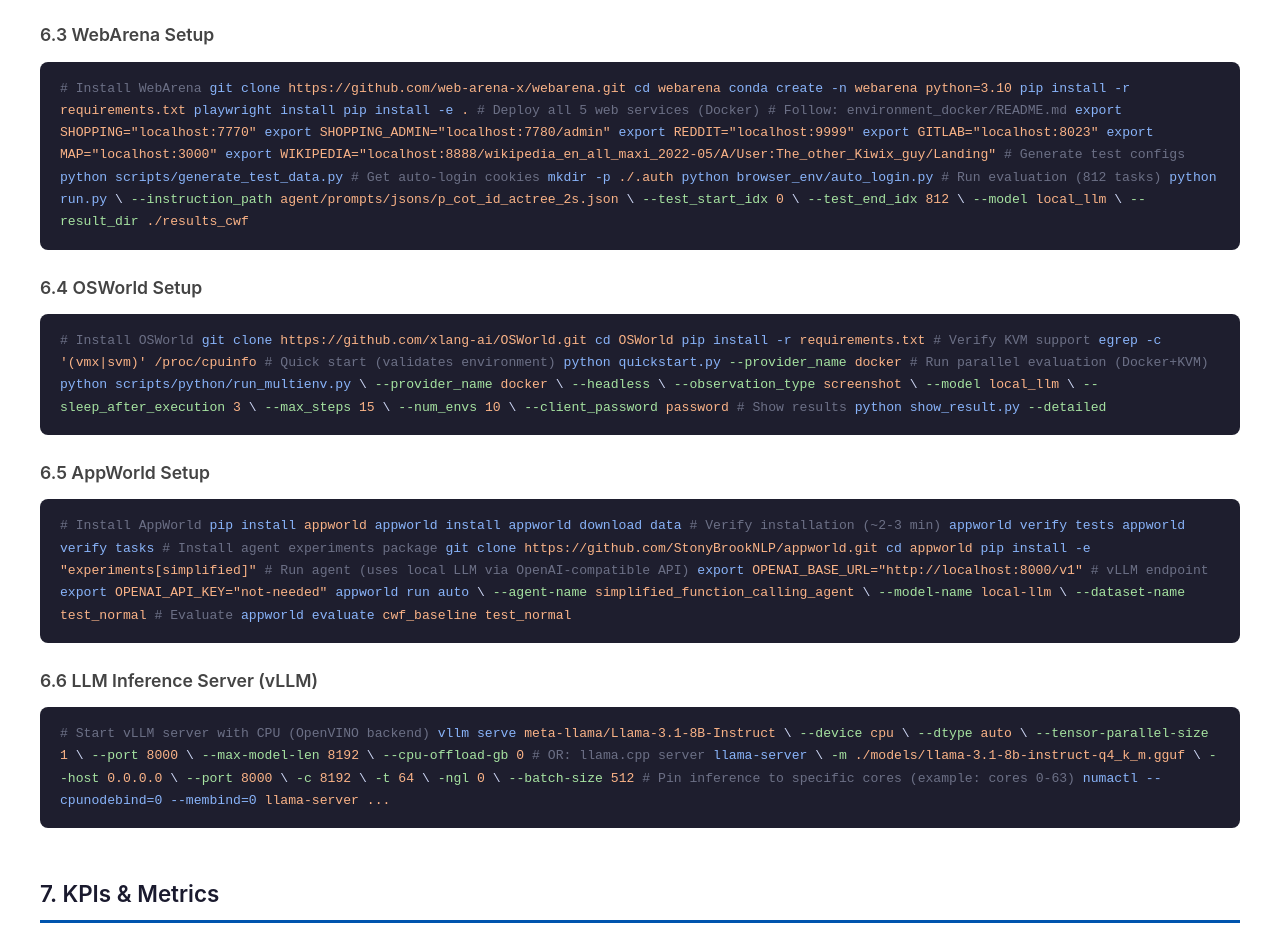
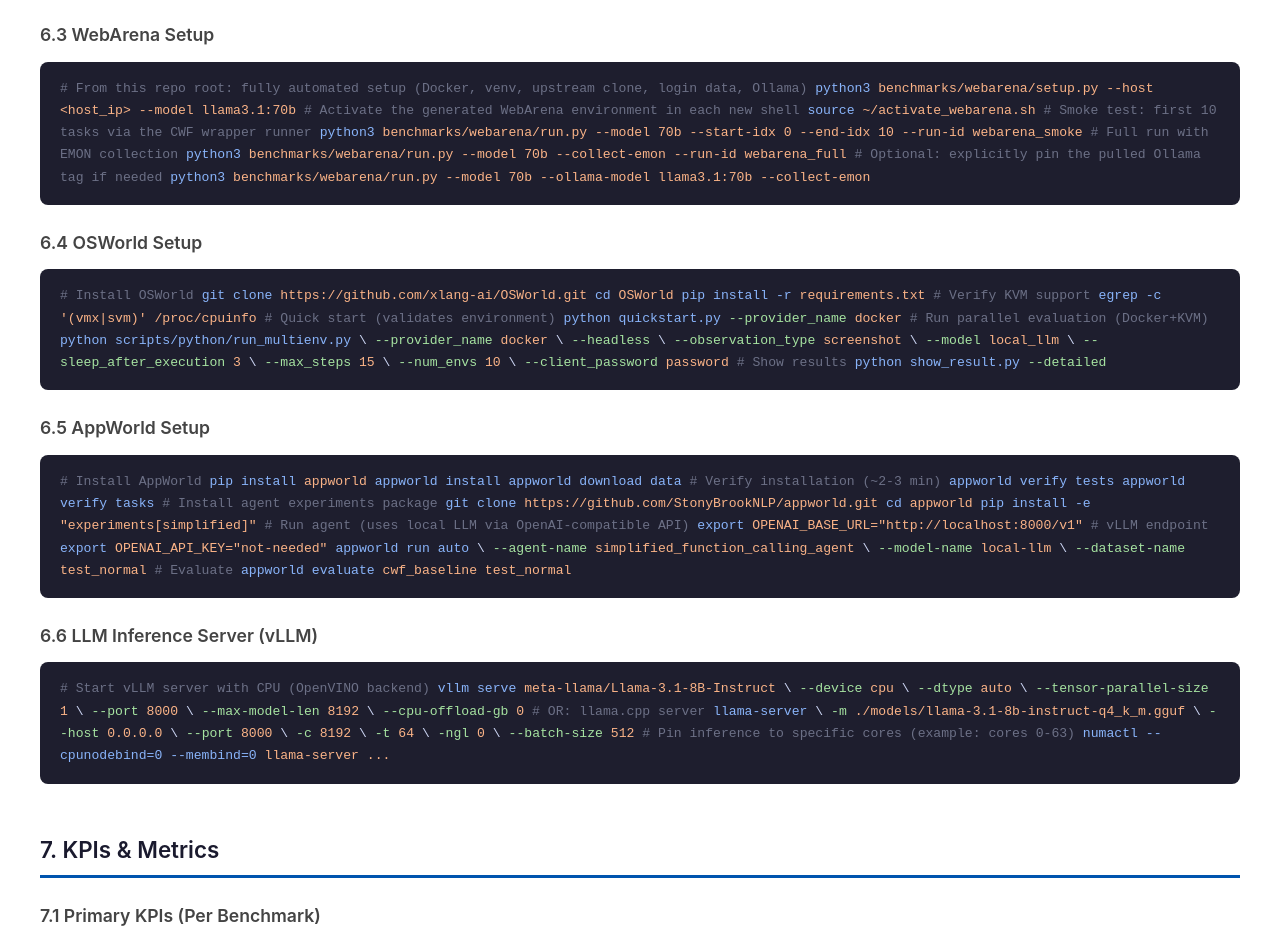
Before and after one commit to punitshah01/CWF_AgenticAI_wls, a plain HTML site: page agentic_workloads_testplan.html in a window 1280 px wide. Shown: the part 7637-8571 px from the top of the page. Drawn offline with nearby package versions, Linux system fonts and the light colour scheme.

Commit message:
docs: refresh webarena report flow and restore emon setup safeguards

```diff
--- a/agentic_workloads_testplan.html
+++ b/agentic_workloads_testplan.html
@@ -869,37 +869,20 @@
 
     <h3 class="section-subtitle">6.3 WebArena Setup</h3>
     <div class="code-block">
-<span class="comment"># Install WebArena</span>
-<span class="cmd">git clone</span> <span class="value">https://github.com/web-arena-x/webarena.git</span>
-<span class="cmd">cd</span> <span class="value">webarena</span>
-<span class="cmd">conda create -n</span> <span class="value">webarena python=3.10</span>
-<span class="cmd">pip install -r</span> <span class="value">requirements.txt</span>
-<span class="cmd">playwright install</span>
-<span class="cmd">pip install -e</span> <span class="value">.</span>
+<span class="comment"># From this repo root: fully automated setup (Docker, venv, upstream clone, login data, Ollama)</span>
+<span class="cmd">python3</span> <span class="value">benchmarks/webarena/setup.py --host &lt;host_ip&gt; --model llama3.1:70b</span>
 
-<span class="comment"># Deploy all 5 web services (Docker)</span>
-<span class="comment"># Follow: environment_docker/README.md</span>
-<span class="cmd">export</span> <span class="value">SHOPPING="localhost:7770"</span>
-<span class="cmd">export</span> <span class="value">SHOPPING_ADMIN="localhost:7780/admin"</span>
-<span class="cmd">export</span> <span class="value">REDDIT="localhost:9999"</span>
-<span class="cmd">export</span> <span class="value">GITLAB="localhost:8023"</span>
-<span class="cmd">export</span> <span class="value">MAP="localhost:3000"</span>
-<span class="cmd">export</span> <span class="value">WIKIPEDIA="localhost:8888/wikipedia_en_all_maxi_2022-05/A/User:The_other_Kiwix_guy/Landing"</span>
+<span class="comment"># Activate the generated WebArena environment in each new shell</span>
+<span class="cmd">source</span> <span class="value">~/activate_webarena.sh</span>
 
-<span class="comment"># Generate test configs</span>
-<span class="cmd">python scripts/generate_test_data.py</span>
+<span class="comment"># Smoke test: first 10 tasks via the CWF wrapper runner</span>
+<span class="cmd">python3</span> <span class="value">benchmarks/webarena/run.py --model 70b --start-idx 0 --end-idx 10 --run-id webarena_smoke</span>
 
-<span class="comment"># Get auto-login cookies</span>
-<span class="cmd">mkdir -p</span> <span class="value">./.auth</span>
-<span class="cmd">python browser_env/auto_login.py</span>
+<span class="comment"># Full run with EMON collection</span>
+<span class="cmd">python3</span> <span class="value">benchmarks/webarena/run.py --model 70b --collect-emon --run-id webarena_full</span>
 
-<span class="comment"># Run evaluation (812 tasks)</span>
-<span class="cmd">python run.py</span> \
-    <span class="flag">--instruction_path</span> <span class="value">agent/prompts/jsons/p_cot_id_actree_2s.json</span> \
-    <span class="flag">--test_start_idx</span> <span class="value">0</span> \
-    <span class="flag">--test_end_idx</span> <span class="value">812</span> \
-    <span class="flag">--model</span> <span class="value">local_llm</span> \
-    <span class="flag">--result_dir</span> <span class="value">./results_cwf</span>
+<span class="comment"># Optional: explicitly pin the pulled Ollama tag if needed</span>
+<span class="cmd">python3</span> <span class="value">benchmarks/webarena/run.py --model 70b --ollama-model llama3.1:70b --collect-emon</span>
     </div>
 
     <h3 class="section-subtitle">6.4 OSWorld Setup</h3>
@@ -1323,7 +1306,7 @@
 
 <!-- Footer -->
 <div class="footer">
-    <p>Intel Confidential | DPG PAIV SO | Platform PnP Benchmark Suite | Generated: 2026-06-04</p>
+    <p>Intel Confidential | DPG PAIV SO | Platform PnP Benchmark Suite | Generated: 2026-06-15</p>
     <p style="margin-top:4px;">Clearwater Forest Agentic AI Workload Characterization — Test Plan v1.0</p>
 </div>
 
```
Also changed, not shown: 1 other file.
